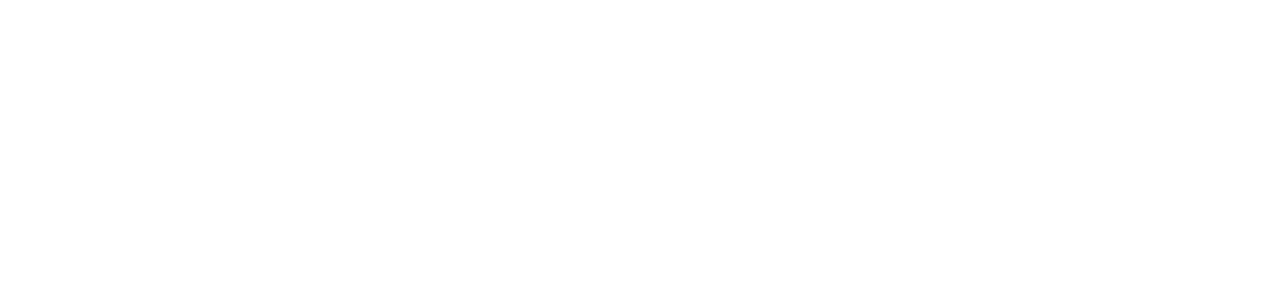
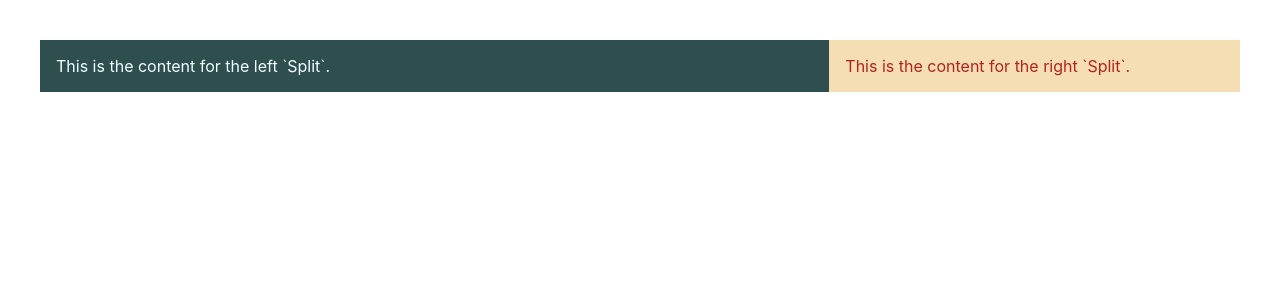
Before and after one commit to romiaujla/react-playground, a React (Create React App) app: page / in a window 1280 px wide. Shown: the top 300 px of the page. Built offline with nearby package versions, Linux system fonts and the light colour scheme.

Commit message:
Creates a separate component Split

```diff
--- /dev/null
+++ b/src/App.css
@@ -0,0 +1,13 @@
+.App{
+    display: flex;
+    margin: 40px;
+    min-height: calc(100vh-80px);
+}
+.left{
+    background-color: darkslategray;
+    color: azure;
+}
+.right{
+    background-color: wheat;
+    color: firebrick;
+}
--- a/src/App.js
+++ b/src/App.js
@@ -1,9 +1,16 @@
 import React from 'react';
+import Split from './composition/Split';
+import './App.css';
 
 function App() {
   return (
     <main className="App">
-
+      <Split className="left" flexBasis={2}>
+        This is the content for the left `Split`.
+      </Split>
+      <Split className="right">
+        This is the content for the right `Split`.
+      </Split>
     </main>
   );
 }
--- /dev/null
+++ b/src/composition/Split.css
@@ -0,0 +1,4 @@
+.split{
+    flex:1;
+    padding: 1em;
+}
--- a/src/composition/Split.js
+++ b/src/composition/Split.js
@@ -0,0 +1,17 @@
+import React from 'react';
+import './Split.css';
+
+function Split(props){
+    const combinedClassName = `split ${props.className}`;
+    const newStyles = {flex: props.flexBasis};
+    return (
+        <div
+            className={combinedClassName}
+            style={newStyles}
+        >
+            {props.children}
+        </div>
+    )
+}
+
+export default Split;
```
